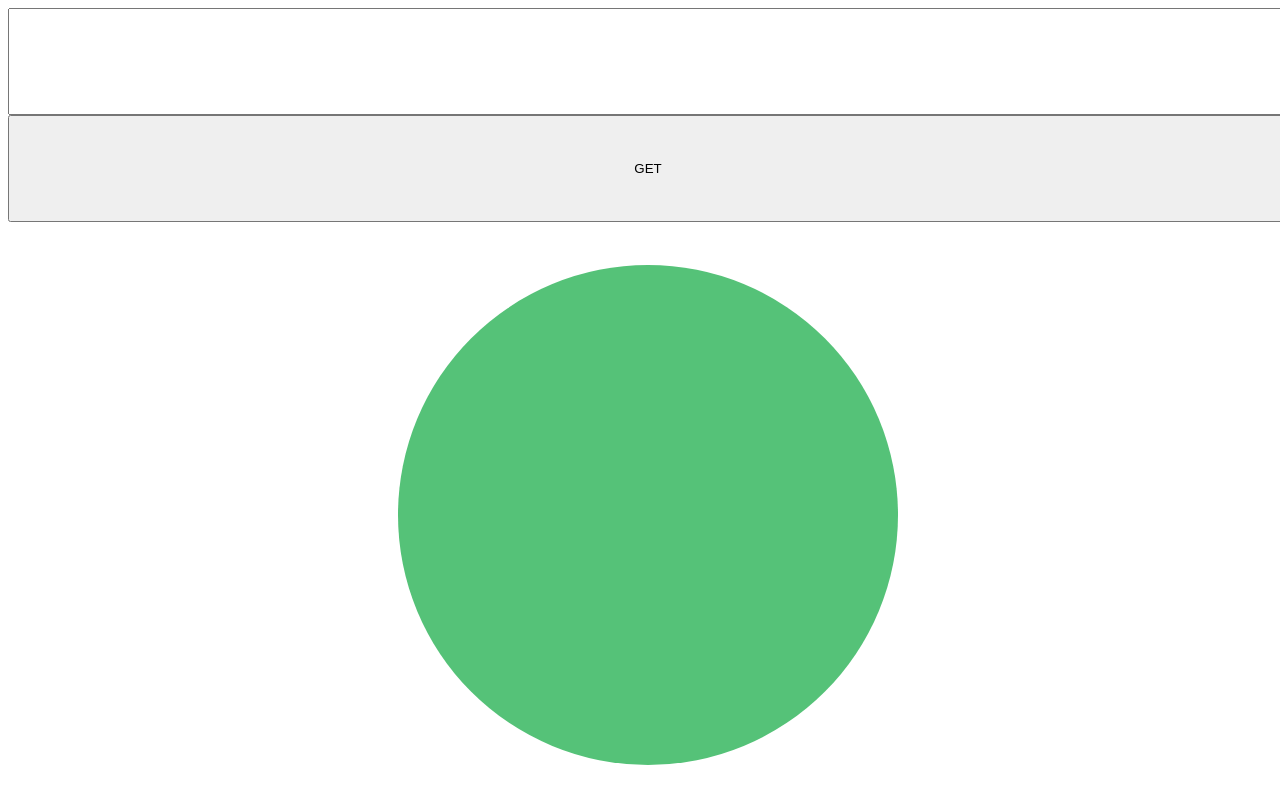
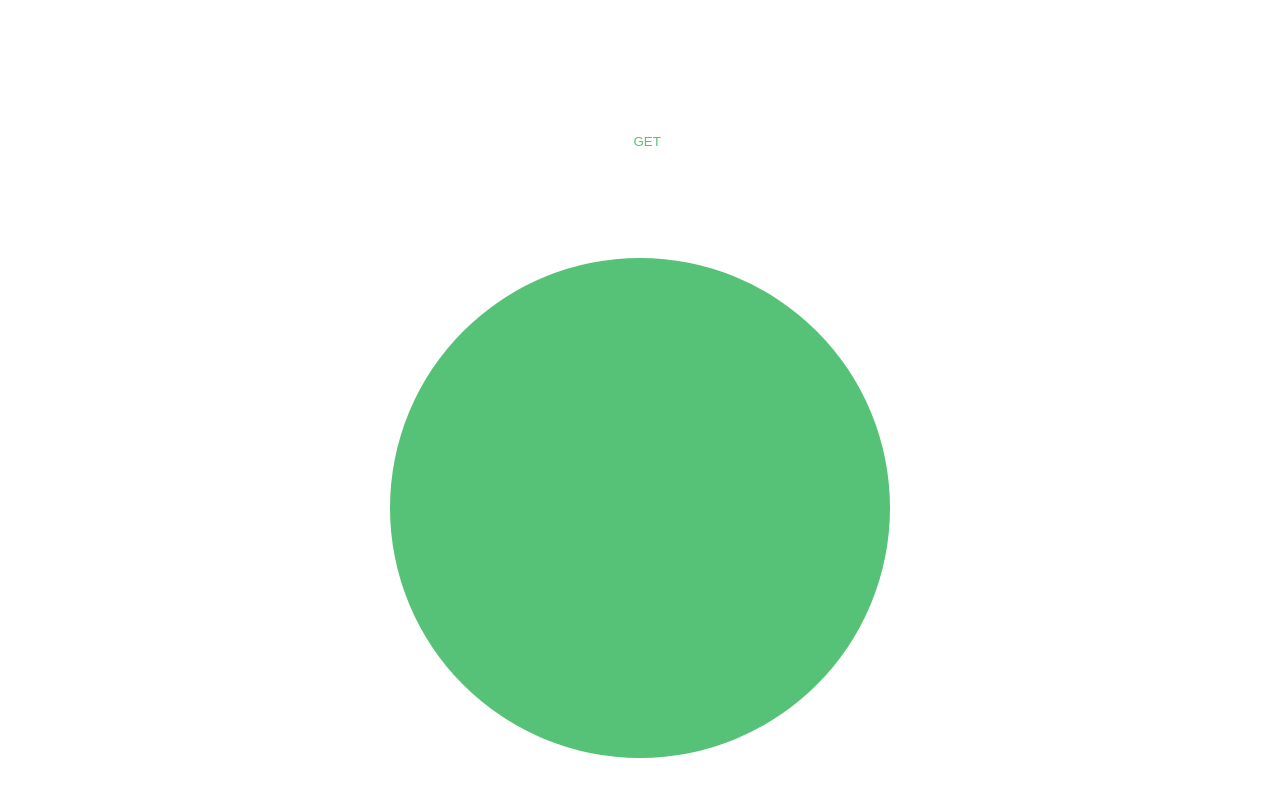
Before and after one commit to TyzeB/Skyisthelimit, a Vue app: page / in a window 1280 px wide. Shown: the top 804 px of the page. Built offline with nearby package versions, Linux system fonts and the light colour scheme.

Commit message:
Added more styles to center the weather info and search functionality

```diff
--- a/src/assets/weather-info.scss
+++ b/src/assets/weather-info.scss
@@ -1,9 +1,18 @@
-@import 'colors';
+@import "colors";
+#app {
+  height: 100vh;
+  display: flex;
+  justify-content: center;
+  align-items: center;
+}
 
 .weather {
-    width: 100vw;
-    height: 100vh;
-    display: grid;
+  width: 100%;
+  display: flex;
+  flex-direction: column;
+  justify-content: center;
+  align-items: center;
+  grid-template-columns: auto auto auto;
   font-family: Avenir, Helvetica, Arial, sans-serif;
   -webkit-font-smoothing: antialiased;
   -moz-osx-font-smoothing: grayscale;
@@ -14,9 +23,9 @@
   width: 500px;
   height: 500px;
   background-color: $green;
-    margin: auto;
   border-radius: 50%;
   display: grid;
+  margin-bottom: 50px;
   h1,
   h3 {
     color: white;
@@ -24,3 +33,45 @@
     margin: auto;
   }
 }
+
+#get-weather,
+#city-input {
+  border: none;
+  outline: none;
+}
+
+.search {
+  border: 1px solid $green;
+  border-radius: 25px;
+  padding: 10px;
+  width: 400px;
+  height: 20px;
+  display: flex;
+  justify-content: center;
+}
+
+#get-weather {
+  float: right;
+  background: none;
+  color: $green;
+  width: 25px;
+  height: 25px;
+  margin-top: auto;
+  margin-bottom: auto;
+  i {
+    text-align: center;
+    height: 15px;
+    width: 15px;
+  }
+}
+
+#get-weather:hover {
+  color: $white;
+  background: $green;
+  border-radius: 50%;
+}
+
+#city-input {
+  width: 100%;
+  text-align: center;
+}
```
Lines whose indentation alone changed are shown as unchanged.
